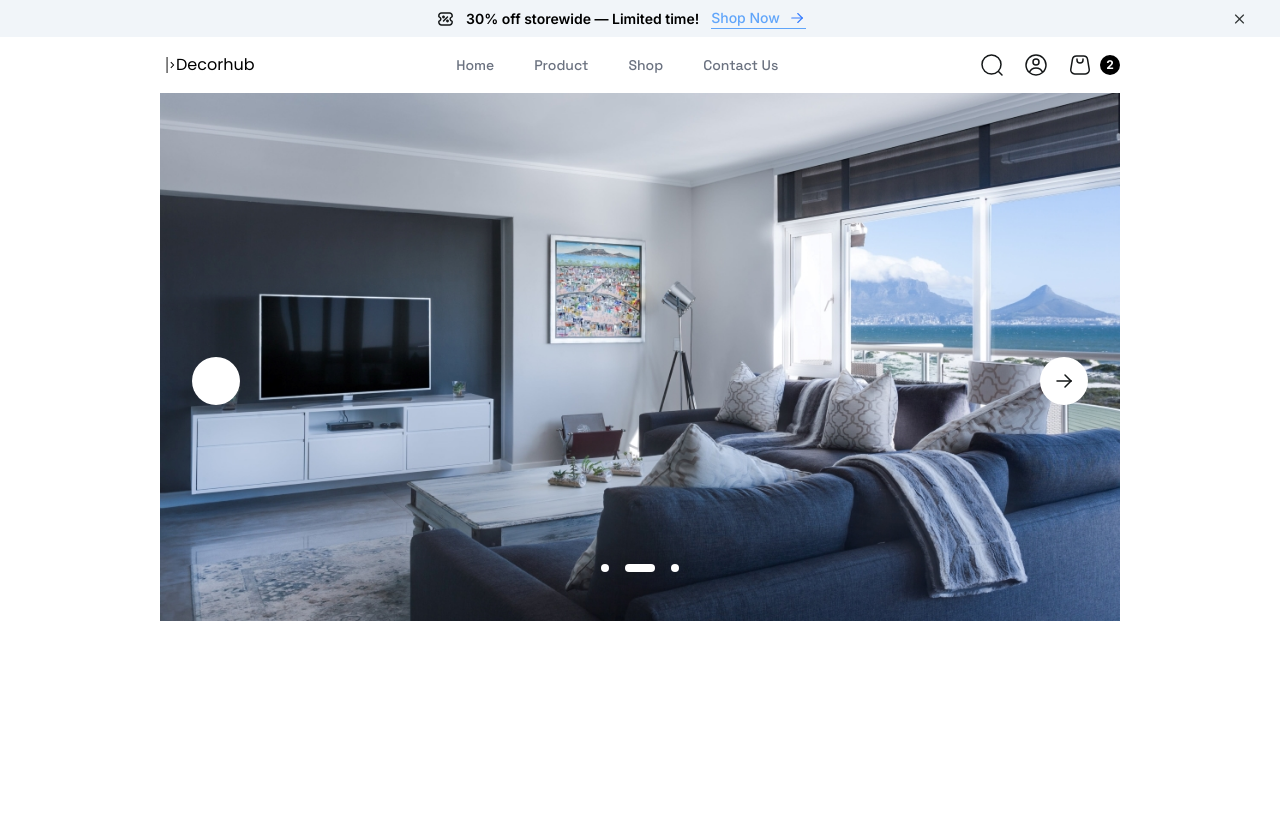
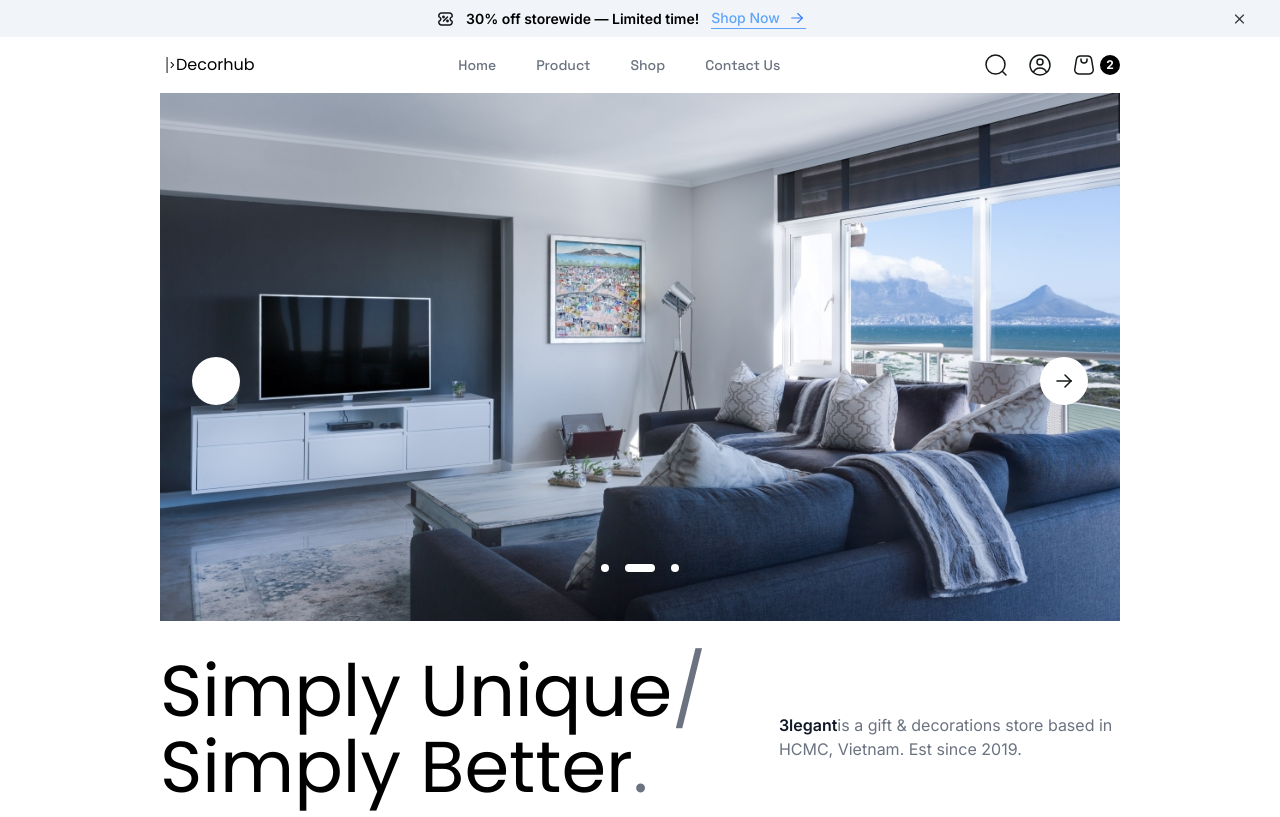
Before and after one commit to YourmixJNR/decorhub, a React (Create React App) app: page / in a window 1280 px wide. Built offline with nearby package versions, Linux system fonts and the light colour scheme; some icons are missing; the HTML template or start-up script is replaced by a standard one.

Commit message:
Added section

```diff
--- a/src/components/layout/Header.jsx
+++ b/src/components/layout/Header.jsx
@@ -43,7 +43,7 @@ const Header = () => {
             <UserCircle className="hidden md:block" />
           </Link>
           <Link to="#">
-            <div className="flex items-center space-x-2">
+            <div className="flex items-center space-x-1">
               <CartIcon />
               <span className="text-xs font-inter font-bold bg-black text-white w-5 h-5 justify-center items-center flex rounded-full">
                 2
@@ -76,7 +76,7 @@ const Header = () => {
             <div>
               <div className="flex justify-between border-b border-gray-200 pb-2 mb-4 ">
                 <span className="text-gray-500">Cart</span>
-                <div className="flex items-center space-x-2">
+                <div className="flex items-center space-x-1">
                   <CartIcon />
                   <span className="text-xs font-inter font-bold bg-black text-white w-5 h-5 justify-center items-center flex rounded-full">
                     2
@@ -86,7 +86,7 @@ const Header = () => {
 
               <div className="flex justify-between border-b pb-2 mb-4 border-gray-200">
                 <span className="text-gray-500">Wishlist</span>
-                <div className="flex items-center space-x-2">
+                <div className="flex items-center space-x-1">
                   <WishList />
                   <span className="text-xs font-inter font-bold bg-black text-white w-5 h-5 justify-center items-center flex rounded-full">
                     2
--- a/src/pages/Homepage.jsx
+++ b/src/pages/Homepage.jsx
@@ -7,6 +7,18 @@ const Homepage = () => {
     <>
       <Header />
       <HomeHero />
+      <div className="flex flex-wrap space-y-4 mx-8 mt-8 lg:mx-40 md:flex-nowrap md:items-center">
+        <h3 className="font-poppins text-[2.5rem] leading-[2.75rem] font-medium lg:text-7xl lg:leading-[4.75rem]">
+          Simply Unique<span className="text-gray-500">/</span> Simply Better
+          <span className="text-gray-500">.</span>
+        </h3>
+        <p className="font-inter text-sm font-normal text-gray-500 lg:text-base">
+          <span className="font-inter text-sm font-semibold text-gray-900 lg:text-base lg:font-semibold">
+            3legant
+          </span>
+          is a gift & decorations store based in HCMC, Vietnam. Est since 2019.
+        </p>
+      </div>
     </>
   );
 };
```
